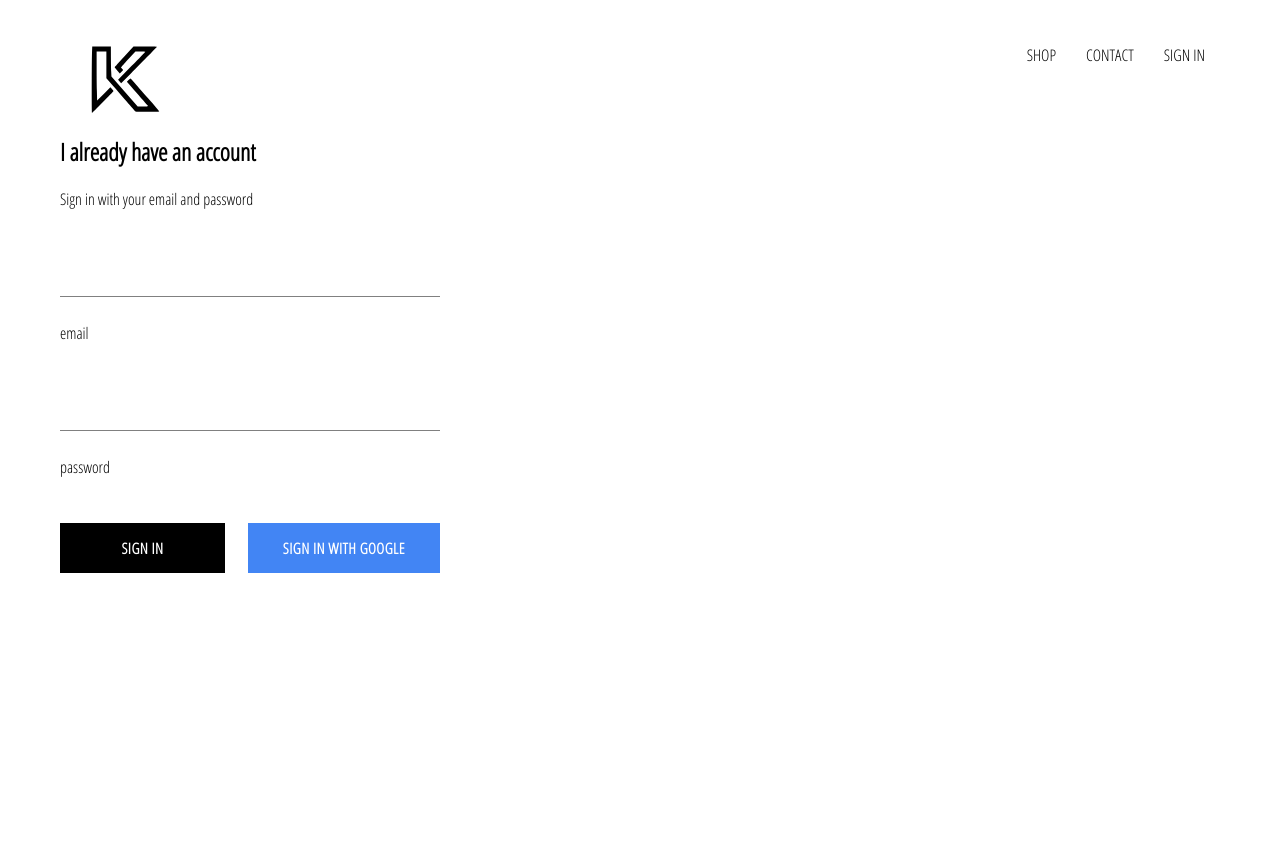
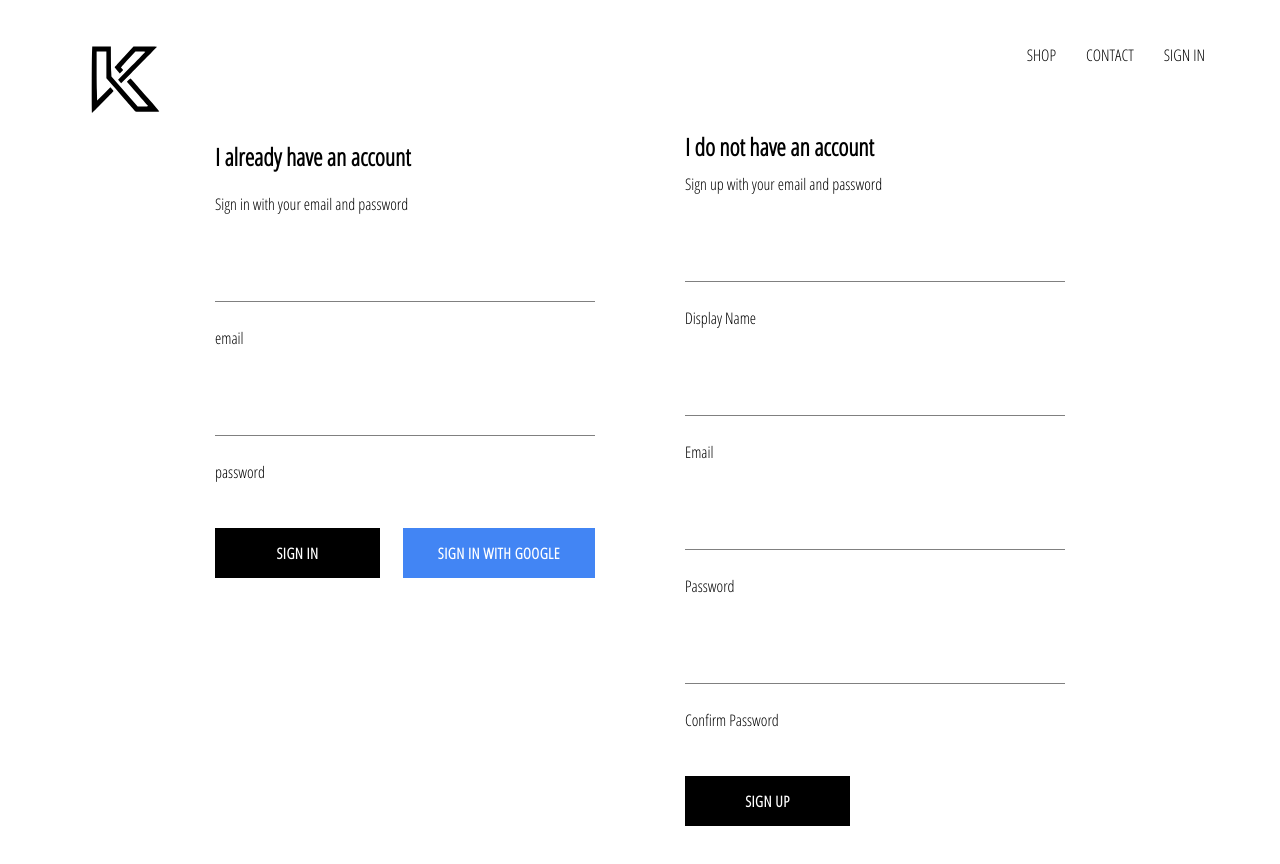
Before and after one commit to skelleher2/K-Clothing, a React (Create React App) app: page /signin in a window 1280 px wide. Shown: the top 864 px of the page. Before the commit the page ends 800 px from the top, so only its background shows below. Built offline with nearby package versions, Linux system fonts and the light colour scheme; no server answers.

Commit message:
implemented firebase utils, included ability to store authenticated users into our firestore database

```diff
--- a/src/App.js
+++ b/src/App.js
@@ -7,7 +7,7 @@
 import ShopPage from './pages/shop/shop.component.jsx';
 import SignInAndSignUpPage from './pages/sign-in-and-sign-up/sign-in-and-sign-up.component.jsx';
 import Header from './components/header/header.component.jsx';
-import { auth } from './firebase/firebase.utils';
+import { auth, createUserProfileDocument } from './firebase/firebase.utils';
 
 class App extends React.Component {
   constructor() {
@@ -18,13 +18,25 @@
     };
   }
 
-  unsubscribedFromAuth = null;
+  unsubscribeFromAuth = null;
 
   componentDidMount() {
-    this.unsubscribeFromAuth = auth.onAuthStateChanged(user => {
-      this.setState({ currentUser: user });
+    this.unsubscribeFromAuth = auth.onAuthStateChanged(async userAuth => {
+      if (userAuth) {
+          const userRef = await createUserProfileDocument(userAuth);
 
-      console.log(user);
+          userRef.onSnapshot(snapShot => {
+              this.setState({
+                currentUser: {
+                  id: snapShot.id,
+                  ...snapShot.data()
+                }
+              });
+
+              console.log(this.state);
+          });
+      }
+        this.setState({ currentUser: userAuth });
     });
   }
 
--- /dev/null
+++ b/src/components/sign-up/sign-up.component.jsx
@@ -0,0 +1,102 @@
+import React from 'react';
+
+import FormInput from '../form-input/form-input.component.jsx';
+import CustomButton from '../custom-button/custom-button.component.jsx';
+
+import { auth, createUserProfileDocument } from '../../firebase/firebase.utils';
+
+import './sign-up.styles.scss';
+
+class SignUp extends React.Component {
+    constructor() {
+        super();
+
+        this.state = {
+            displayName: '',
+            email: '',
+            password: '',
+            confirmPassword: ''
+        }
+    }
+
+    handleSubmit = async event => {
+        event.preventDefault();
+
+        const { displayName, email, password, confirmPassword } = this.state;
+
+        if(password !== confirmPassword) {
+            alert("passwords don't match");
+            return;
+    }
+
+    try {
+            const { user } = await auth.createUserWithEmailAndPassword (email, password);
+
+            await createUserProfileDocument(user, { displayName });
+
+            this.setState( {
+                displayName: '',
+                email: '',
+                password: '',
+                confirmPassword: ''
+            });
+
+    } catch (error) {
+        console.error(error);
+    }
+ };
+
+ handleChange = event => {
+     const { name, value } = event.target;
+
+     this.setState({ [name]:  value });
+
+ }
+
+    render() {
+        const { displayName, email, password, confirmPassword } = this.state;
+        return(
+            <div className='sign-up'>
+                <h2 className='title'>I do not have an account</h2>
+                <span>Sign up with your email and password</span>
+                <form className='sign-up-form' onSubmit={this.handleSubmit}>
+                    <FormInput
+                        type='text'
+                        name='displayName'
+                        value={displayName}
+                        onChange={this.handleChange}
+                        label='Display Name'
+                        Required
+                    />
+                    <FormInput
+                        type='email'
+                        name='email'
+                        value={email}
+                        onChange={this.handleChange}
+                        label='Email'
+                        Required
+                    />
+                    <FormInput
+                        type='password'
+                        name='password'
+                        value={password}
+                        onChange={this.handleChange}
+                        label='Password'
+                        Required
+                    />
+                    <FormInput
+                        type='password'
+                        name='confirmPassword'
+                        value={confirmPassword}
+                        onChange={this.handleChange}
+                        label='Confirm Password'
+                        Required
+                    />
+                    <CustomButton type='submit'> SIGN UP </CustomButton>
+                </form>
+            </div>
+        );
+    }
+}
+
+export default SignUp;
--- /dev/null
+++ b/src/components/sign-up/sign-up.styles.scss
@@ -0,0 +1,9 @@
+.sign-up {
+   display: flex;
+   flex-direction: column;
+   width: 380px;
+
+   .title {
+      margin: 10px 0;
+   }
+}
--- a/src/firebase/firebase.utils.js
+++ b/src/firebase/firebase.utils.js
@@ -14,6 +14,35 @@
 
 firebase.initializeApp(config);
 
+export const createUserProfileDocument = async (userAuth, additionalData) => {
+    if (!userAuth) return;
+
+    const userRef = firestore.doc(`users/${userAuth.uid}`);
+
+    const snapShot = await userRef.get();
+
+    if (!snapShot.exists) {
+        const { displayName, email } = userAuth;
+        const createdAt = new Date();
+
+        try {
+         await userRef.set({
+             displayName,
+             email,
+             createdAt,
+             ...additionalData
+
+            });
+        } catch (error) {
+            console.log('error creating user', error.message);
+        }
+    }
+
+    return userRef;
+};
+
+
+
 export const auth = firebase.auth();
 export const firestore = firebase.firestore();
 
--- a/src/pages/sign-in-and-sign-up/sign-in-and-sign-up.component.jsx
+++ b/src/pages/sign-in-and-sign-up/sign-in-and-sign-up.component.jsx
@@ -1,12 +1,14 @@
 import React from 'react';
 
 import SignIn from '../../components/sign-in/sign-in.component.jsx'
+import SignUp from '../../components/sign-up/sign-up.component.jsx'
 
 import './sign-in-and-sign-up.styles.scss';
 
 const SignInAndSignUpPage = () => (
     <div className='sign-in-and-sign-up'>
         <SignIn />
+        <SignUp />
     </div>
 );
 
--- a/src/pages/sign-in-and-sign-up/sign-in-and-sign-up.styles.scss
+++ b/src/pages/sign-in-and-sign-up/sign-in-and-sign-up.styles.scss
@@ -0,0 +1,6 @@
+.sign-in-and-sign-up {
+   width: 850px;
+   display: flex;
+   justify-content: space-between;
+   margin: 30px auto;
+}
```
Also changed, not shown: src/assets/test.js (added), 1 other file (tests, documents, lock files or other folders).
